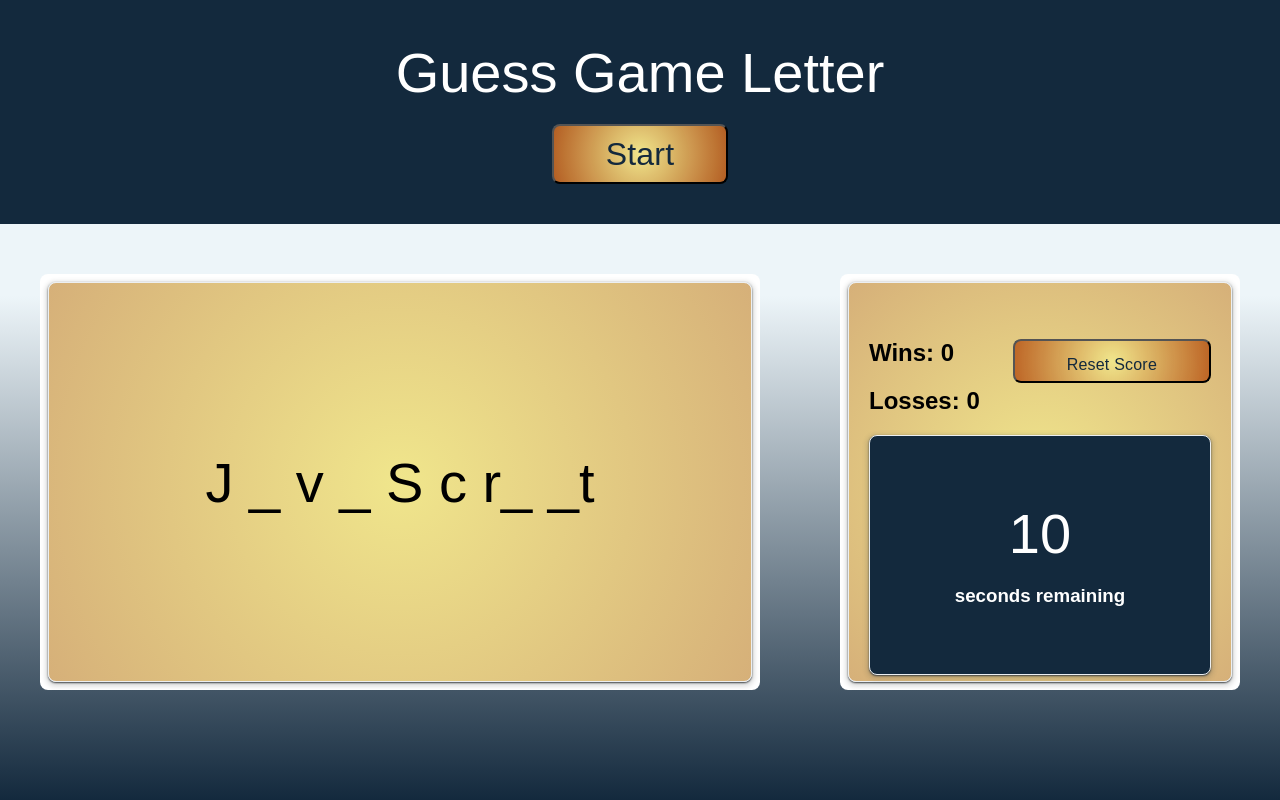
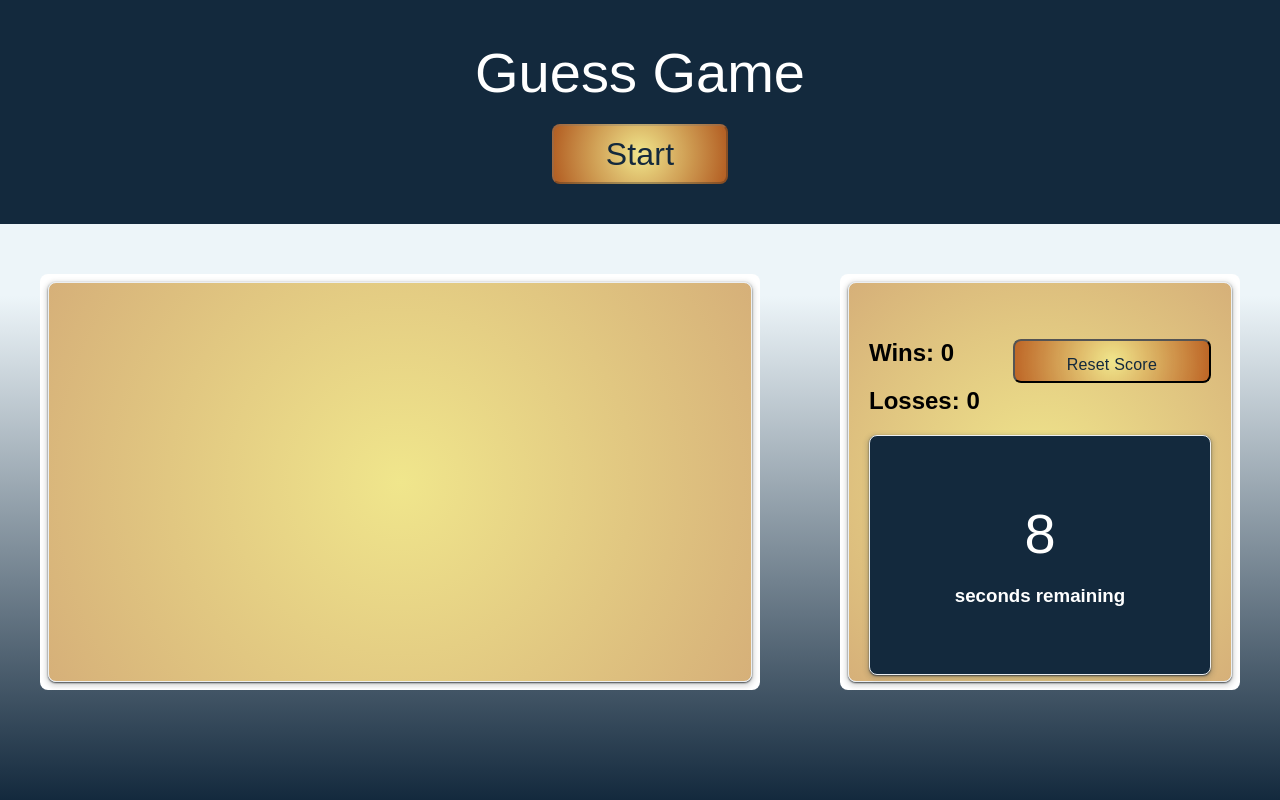
Before and after one commit to Kimberly-Rodriguez/guess_game_letters, a plain HTML site: page index.html in a window 1280 px wide. Both pictures are taken after a click on the button "Start". Drawn offline with Linux system fonts and the light colour scheme.

Commit message:
debugged starting and reset functions to get all other functionally to render properly

```diff
--- a/assets/js/script.js
+++ b/assets/js/script.js
@@ -2,8 +2,8 @@
 let wordBlank = document.querySelector(".word-blanks");
 let win = document.querySelector(".win");
 let lose = document.querySelector(".lose");
-let timeElement = document.querySelector(".timer-count");
-let startButton = document.querySelector("start-button");
+let timerElement = document.querySelector(".timer-count");
+let startButton = document.querySelector(".start-button");
 
 let choseWord = "";
 let numBlanks = 0;
@@ -46,17 +46,17 @@ function winGame() {
 
 // The loseGame function is called when timer reaches o
 function loseGame(){
-  wordBlank.textContent = "GAME OVER";
+  wordBlank.textContent = "GAME OVER!";
   loseCounter++
   startButton.disabled = false;
   setLosses()
 }
 
-function startTime() {
+function startTimer() {
   //set timer
   timer = setInterval(function() {
     timerCount--;
-    timerElement.textContent = timerCounter;
+    timerElement.textContent = timerCount;
     if (timerCount >= 0) {
       //Test if win condition is met
       if (isWin && timerCount > 0) {
@@ -74,7 +74,7 @@ function startTime() {
 
 }
 
-function renderBlanks(){
+function renderBlanks() {
   chosenWord = words[Math.floor(Math.random() * words.length)];
   lettersInChoseWord = choseWord.split("");
   numBlanks = lettersInChoseWord.length;
@@ -87,7 +87,7 @@ function renderBlanks(){
 };
 
 //updates win count on screen and sets win count to client storage
-function setWin() {
+function setWins() {
   win.textContent = winCounter;
   localStorage.setItem("winCount", winCounter);
 }
@@ -122,10 +122,6 @@ function getLosses() {
 
 }
 
-
-
-
-
 //Attach event listener to start button to call startGame funtion on click
 startButton.addEventListener("click", startGame);
 
@@ -135,7 +131,7 @@ init();
 //add reset button
 let resetButton = document.querySelector(".reset-button");
 
-function resetGame(){
+function resetGame() {
  // reset win and loss counts
  winCounter = 0;
  loseCounter = 0;
@@ -146,4 +142,4 @@ function resetGame(){
 }
 
 //Attaches event listener to button
-resetButton.addEventListener("click", resetGames);
+resetButton.addEventListener("click", resetGame);
--- a/index.html
+++ b/index.html
@@ -8,7 +8,7 @@
   </head>
   <body>
     <header>
-      <div class= "large-font">Guess Game Letter</div>
+      <div class= "large-font">Guess Game </div>
       <button class="start-button">Start</button>
     </header>
 
```
